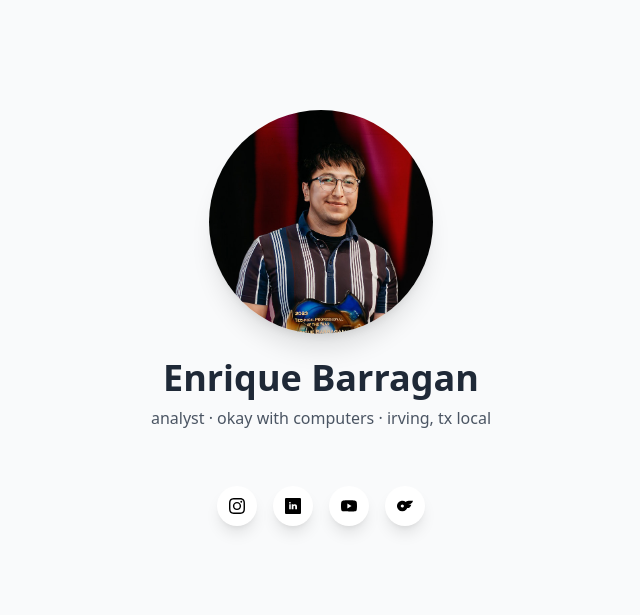
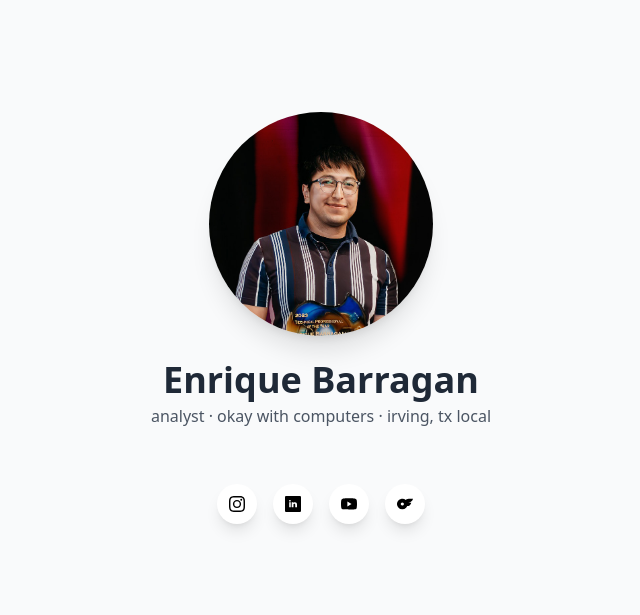
Before and after one commit to enriquebarragan/enriquebarragan.github.io, a Jekyll site: the page built from index.md, in a window 1280 px wide. Shown: the part 136-751 px from the top of the page, without its empty margins (319-959 px from the left). Built offline with Jekyll 4.4.1, drawn with Linux system fonts in a browser that asks for light colours; nearby versions of some CDN libraries.

Commit message:
Update home.html

```diff
--- a/_layouts/home.html
+++ b/_layouts/home.html
@@ -7,7 +7,7 @@
   <img src="/assets/images/me.jpg" alt="Enrique" class="w-56 h-56 rounded-full object-cover shadow-xl">
 </div>
 
-<div class="mx-auto max-w-xl px-4 pt-4 py-2 pb-12 text-center space-y-2">
+<div class="mx-auto max-w-xl px-4 pt-4 py-2 pb-12 text-center space-y-1">
   <h1 class="text-4xl font-extrabold font-sans">Enrique Barragan</h1>
   <p class="text-sm sm:text-base text-gray-600">analyst · okay with computers · irving, tx local</p>
 </div>
```
